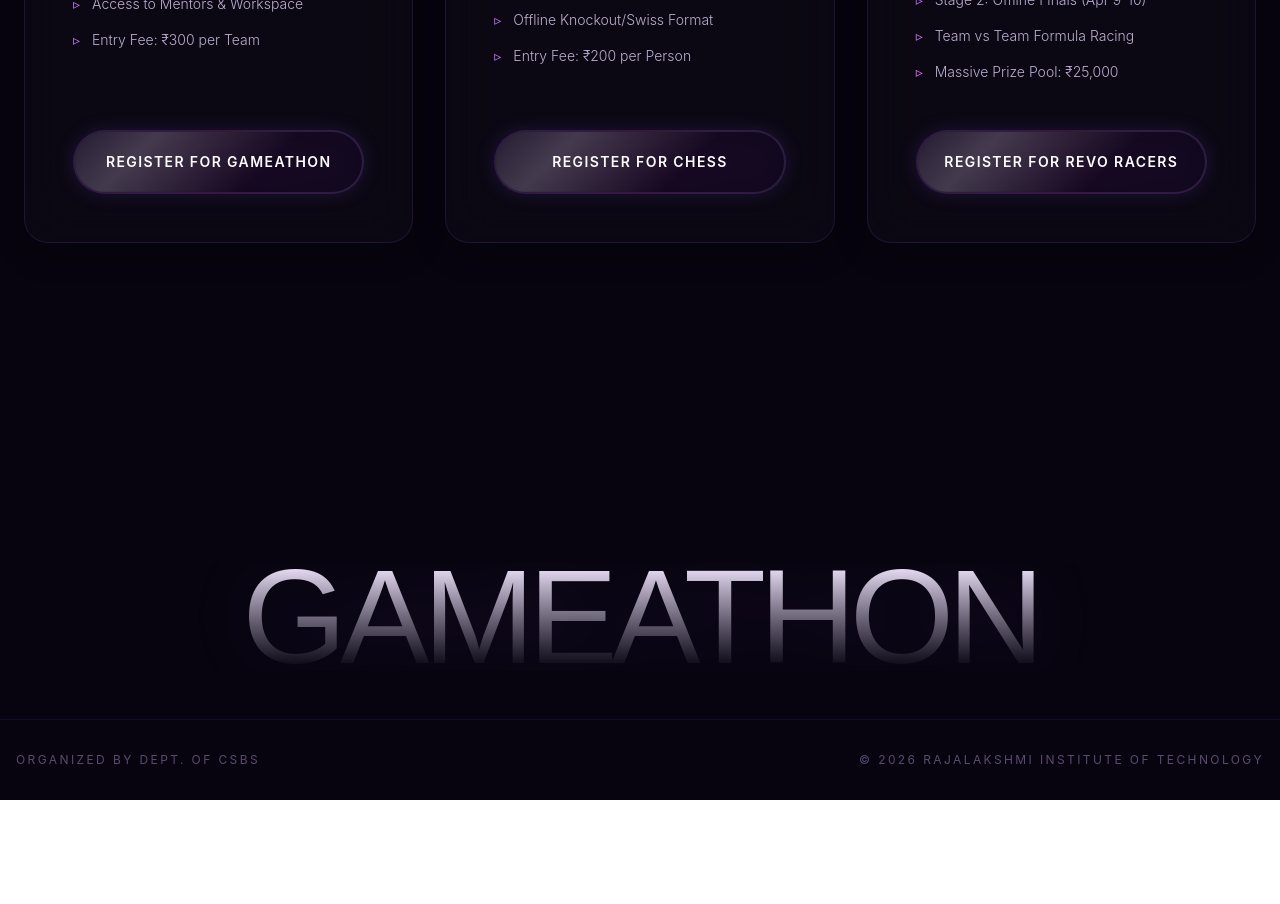
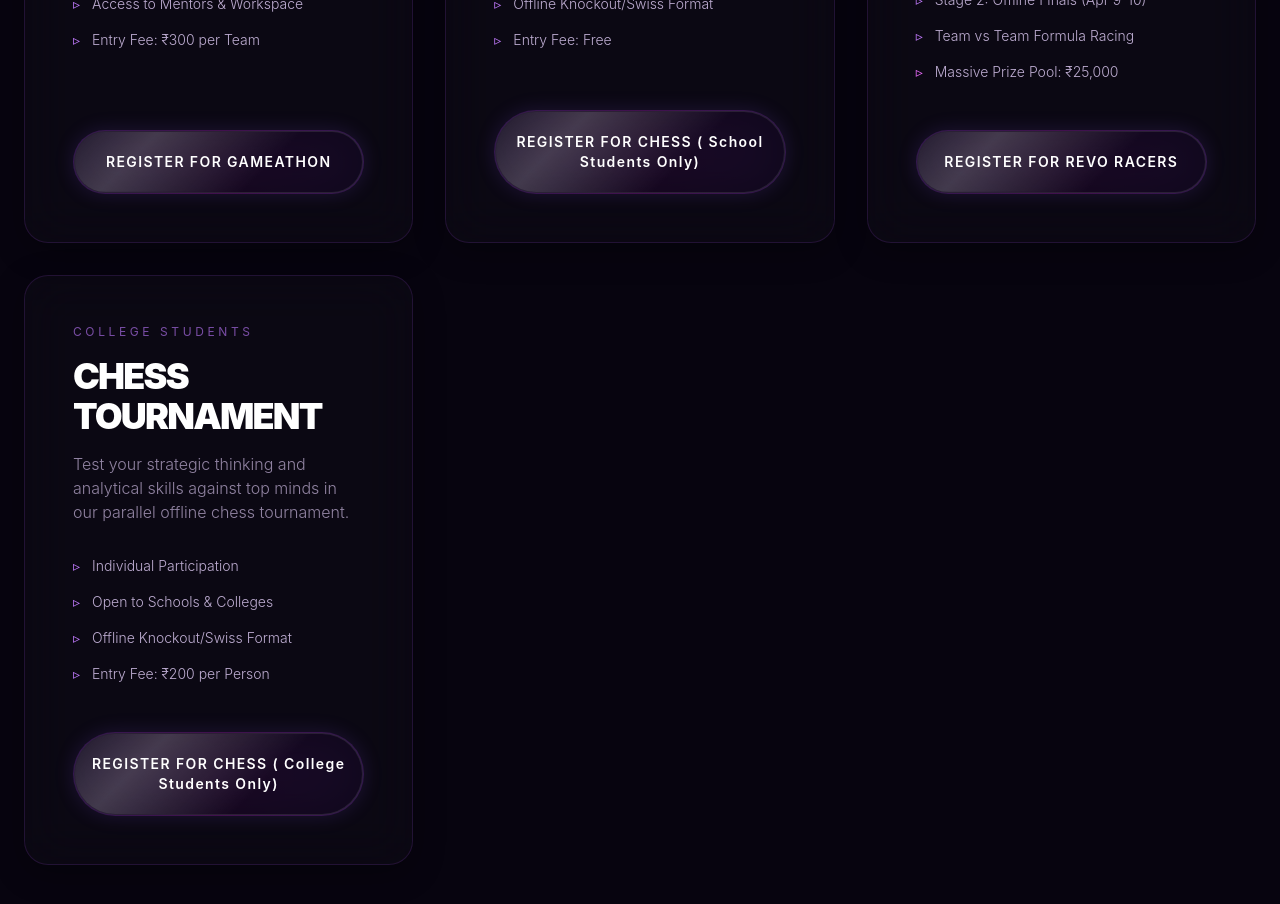
Before and after one commit to andrwdom/gamethon26, a React (Vite) app: page /register in a window 1280 px wide. Shown: the part 6360-7264 px from the top of the page. Before the commit the page ends 7160 px from the top, so only its background shows below. Built offline with nearby package versions, Linux system fonts and the light colour scheme; a web font is replaced by a local one.

Commit message:
Added a school registration component

```diff
--- a/src/App.jsx
+++ b/src/App.jsx
@@ -114,11 +114,25 @@ export default function App() {
 
         {/* Top Half: Title */}
         <div className="h-1/2 flex flex-col items-center justify-center pt-10 space-y-4 md:space-y-6">
-          <h2
-            className="tracking-[0.3em] uppercase text-purple-200/80 font-semibold text-center drop-shadow-md z-20 px-4"
-            style={{ fontSize: "clamp(0.6rem, 1.2vw, 1.25rem)" }}
-          >
-            Rajalakshmi Institute Of Technology <br />Department of Computer Science And Business Systems <br />proudly presents
+          <h2 className="uppercase text-center z-20 px-4">
+            <span
+              className="block tracking-[0.3em] text-white font-bold drop-shadow-[0_0_15px_rgba(216,180,254,0.3)]"
+              style={{ fontSize: "clamp(1rem, 2.2vw, 2rem)" }}
+            >
+              Rajalakshmi Institute Of Technology
+            </span>
+            <span
+              className="block tracking-[0.3em] text-purple-200/70 font-semibold mt-1"
+              style={{ fontSize: "clamp(0.55rem, 1vw, 1rem)" }}
+            >
+              Department of Computer Science And Business Systems
+            </span>
+            <span
+              className="block tracking-[0.3em] text-purple-200/70 font-semibold mt-0.5"
+              style={{ fontSize: "clamp(0.55rem, 1vw, 1rem)" }}
+            >
+              proudly presents
+            </span>
           </h2>
           <h1
             className="tracking-widest text-white/90 z-20"
@@ -133,13 +147,12 @@ export default function App() {
           {/* Liquid Glass CTA Button */}
           {/* Liquid Glass CTA Button */}
           <button
-            className="mt-1 px-8 py-3 md:px-12 md:py-4 rounded-full pointer-events-auto relative overflow-hidden group transition-all duration-300 hover:scale-105 hover:shadow-[0_0_35px_rgba(216,180,254,0.4)] border border-white/20 bg-white/5 backdrop-blur-md z-30"
-            // Update this line to use navigate!
+            className="mt-2 px-10 py-3.5 md:px-12 md:py-4 rounded-full pointer-events-auto relative overflow-hidden group transition-all duration-300 hover:scale-105 hover:shadow-[0_0_30px_rgba(216,180,254,0.25)] border border-purple-300/30 bg-white/[0.07] backdrop-blur-lg z-30"
             onClick={() => window.location.href = '/register'}
           >
             {/* Shimmer effect on hover */}
-            <div className="absolute inset-0 bg-gradient-to-r from-transparent via-white/20 to-transparent translate-x-[-100%] group-hover:translate-x-[100%] transition-transform duration-700 ease-in-out" />
-            <span className="relative z-10 text-white font-bold tracking-[0.2em] uppercase text-xs md:text-sm drop-shadow-md">
+            <div className="absolute inset-0 bg-gradient-to-r from-transparent via-white/15 to-transparent translate-x-[-100%] group-hover:translate-x-[100%] transition-transform duration-700 ease-in-out" />
+            <span className="relative z-10 text-white font-semibold tracking-[0.2em] uppercase text-sm md:text-base drop-shadow-md">
               Register Now
             </span>
           </button>
--- a/src/RegisterPage.jsx
+++ b/src/RegisterPage.jsx
@@ -321,8 +321,7 @@ const TextPressure = ({
       {styleElement}
       <h1
         ref={titleRef}
-        className={`text-pressure-title ${className} ${flex ? 'flex justify-between' : ''} ${
-          stroke ? 'stroke' : ''
+        className={`text-pressure-title ${className} ${flex ? 'flex justify-between' : ''} ${stroke ? 'stroke' : ''
           } uppercase text-center`}
         style={{
           fontFamily,
@@ -1170,10 +1169,10 @@ export function RegisterPage() {
             </LiquidGlassButton>
           </div>
 
-          {/* Card 2: Chess Tournament */}
+          {/* Card 2: Chess Tournament School */}
           <div className="glass-panel p-6 md:p-10 lg:p-12 rounded-3xl cursor-target flex flex-col justify-between group hover:border-purple-400/30 transition-colors">
             <div>
-              <div className="text-purple-400/60 text-[10px] md:text-xs tracking-[0.3em] uppercase mb-4">Class 6-12 & College Students</div>
+              <div className="text-purple-400/60 text-[10px] md:text-xs tracking-[0.3em] uppercase mb-4">School Students</div>
               <h4 className="text-2xl md:text-4xl font-black uppercase tracking-tighter mb-4 text-white">Chess Tournament</h4>
               <p className="text-purple-200/60 font-light mb-6 md:mb-8 text-sm md:text-base">Test your strategic thinking and analytical skills against top minds in our parallel offline chess tournament.</p>
 
@@ -1181,15 +1180,15 @@ export function RegisterPage() {
                 <li className="flex items-center"><span className="mr-3 text-purple-400">▹</span> Individual Participation</li>
                 <li className="flex items-center"><span className="mr-3 text-purple-400">▹</span> Open to Schools & Colleges</li>
                 <li className="flex items-center"><span className="mr-3 text-purple-400">▹</span> Offline Knockout/Swiss Format</li>
-                <li className="flex items-center"><span className="mr-3 text-purple-400">▹</span> Entry Fee: ₹200 per Person</li>
+                <li className="flex items-center"><span className="mr-3 text-purple-400">▹</span> Entry Fee: Free</li>
               </ul>
             </div>
 
             <LiquidGlassButton
-              onClick={() => window.open('https://forms.easebuzz.in/register/RAJALAKSHMIbw5w4/GAMETHON_CHESS_COMPETITION', '_blank', 'noopener,noreferrer')}
+              onClick={() => window.open('https://forms.gle/viWNoWwzXUDdHsdK6', '_blank', 'noopener,noreferrer')}
               innerClassName="w-full py-4 md:py-5 text-xs md:text-sm bg-[#07040f]/20 border-purple-500/30"
             >
-              REGISTER FOR CHESS
+              REGISTER FOR CHESS ( School Students Only)
             </LiquidGlassButton>
           </div>
 
@@ -1219,6 +1218,28 @@ export function RegisterPage() {
             </LiquidGlassButton>
           </div>
 
+          <div className="glass-panel p-6 md:p-10 lg:p-12 rounded-3xl cursor-target flex flex-col justify-between group hover:border-purple-400/30 transition-colors">
+            <div>
+              <div className="text-purple-400/60 text-[10px] md:text-xs tracking-[0.3em] uppercase mb-4">College Students</div>
+              <h4 className="text-2xl md:text-4xl font-black uppercase tracking-tighter mb-4 text-white">Chess Tournament</h4>
+              <p className="text-purple-200/60 font-light mb-6 md:mb-8 text-sm md:text-base">Test your strategic thinking and analytical skills against top minds in our parallel offline chess tournament.</p>
+
+              <ul className="space-y-3 md:space-y-4 text-xs md:text-sm text-purple-200/80 font-light mb-8 md:mb-12">
+                <li className="flex items-center"><span className="mr-3 text-purple-400">▹</span> Individual Participation</li>
+                <li className="flex items-center"><span className="mr-3 text-purple-400">▹</span> Open to Schools & Colleges</li>
+                <li className="flex items-center"><span className="mr-3 text-purple-400">▹</span> Offline Knockout/Swiss Format</li>
+                <li className="flex items-center"><span className="mr-3 text-purple-400">▹</span> Entry Fee: ₹200 per Person</li>
+              </ul>
+            </div>
+
+            <LiquidGlassButton
+              onClick={() => window.open('https://forms.easebuzz.in/register/RAJALAKSHMIbw5w4/GAMETHON_CHESS_COMPETITION', '_blank', 'noopener,noreferrer')}
+              innerClassName="w-full py-4 md:py-5 text-xs md:text-sm bg-[#07040f]/20 border-purple-500/30"
+            >
+              REGISTER FOR CHESS ( College Students Only)
+            </LiquidGlassButton>
+          </div>
+
         </div>
       </section>
 
```
Lines whose indentation alone changed are shown as unchanged.
